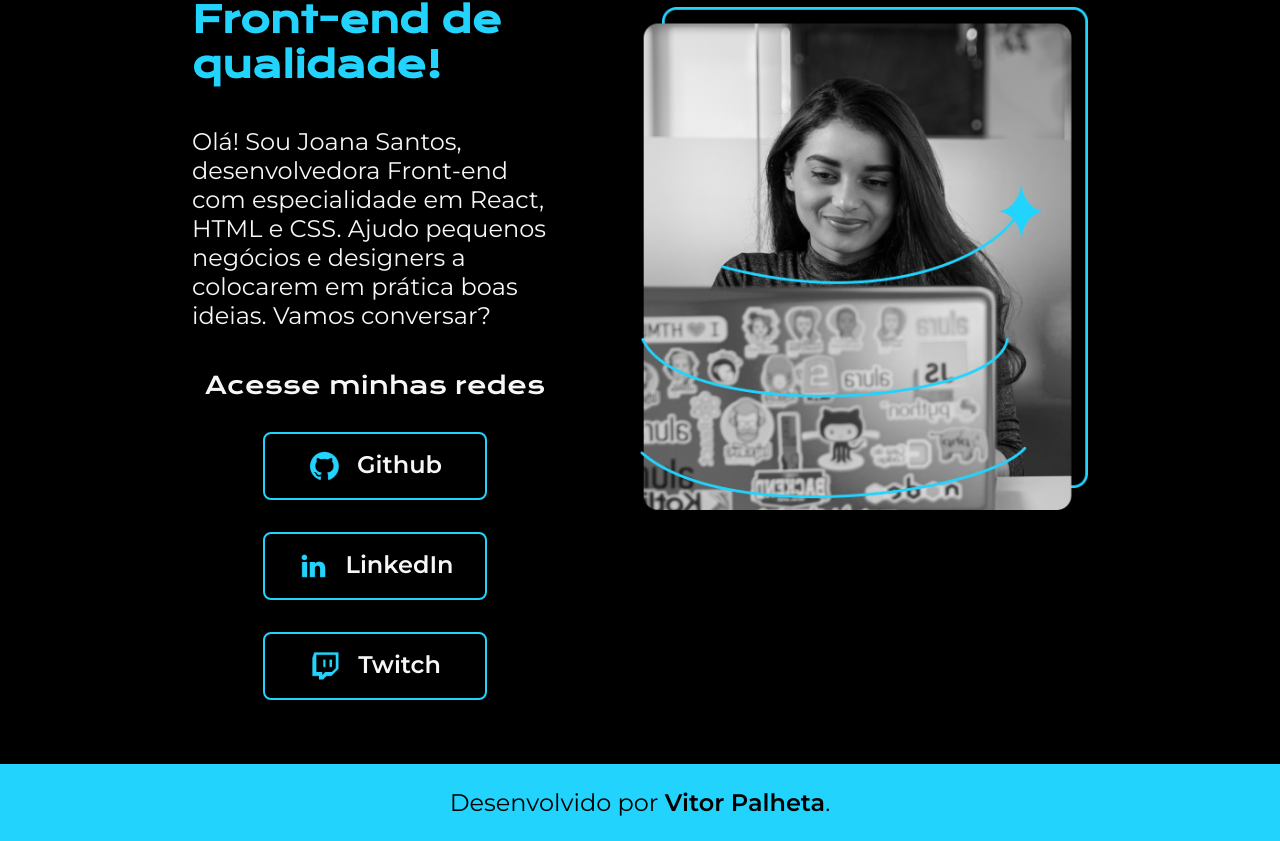
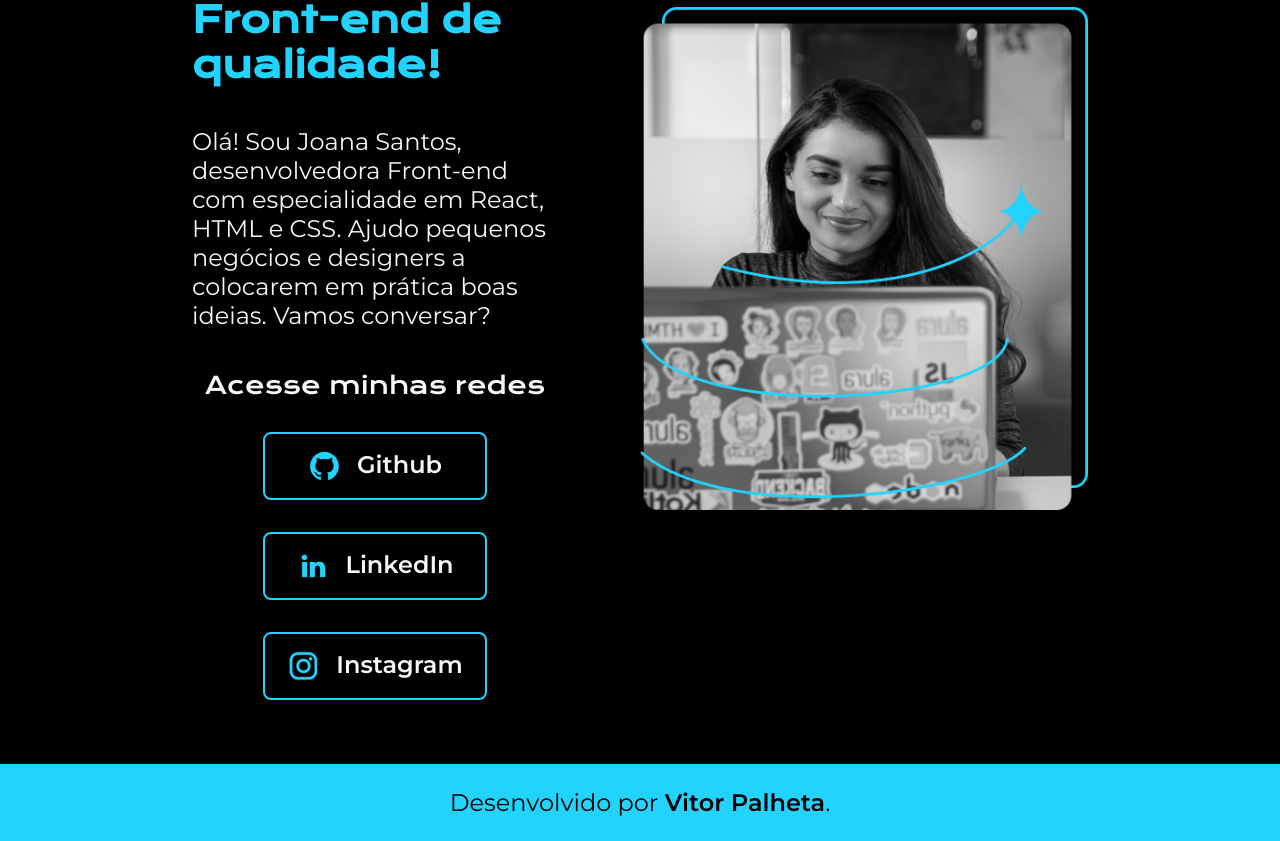
Before and after one commit to vitorpalheta/portfolio, a plain HTML site: page index.html in a window 1280 px wide. Shown: the part 302-1143 px from the top of the page. Drawn offline with nearby package versions, Linux system fonts and the light colour scheme.

Commit message:
Update index.html
Correção nos links e botão

```diff
--- a/index.html
+++ b/index.html
@@ -28,17 +28,17 @@
             conversar?</p>
             <div class="apresentacao__links">
                 <h2 class="apresentacao__links__subtitulo">Acesse minhas redes</h2>
-                <a class="apresentacao__links__navegacao" href="https://github.com/rafaballerini">
+                <a class="apresentacao__links__navegacao" href="https://github.com/vitorpalheta">
                     <img src="./assets/github.png">
                     Github
                 </a>
-                <a class="apresentacao__links__navegacao" href="https://linkedin.com/in/rafaellaballerini">
+                <a class="apresentacao__links__navegacao" href="https://www.linkedin.com/in/vitorpalheta/">
                     <img src="./assets/linkedin.png">
                     LinkedIn
                 </a>
-                <a class="apresentacao__links__navegacao" href="https://twitch.tv/guilimadev">
-                    <img src="./assets/twitch.png">
-                    Twitch
+                <a class="apresentacao__links__navegacao" href="https://www.instagram.com/vitorpalheta/">
+                    <img src="./assets/instagram.png">
+                    Instagram
                 </a>
             </div>
         </section>
```
